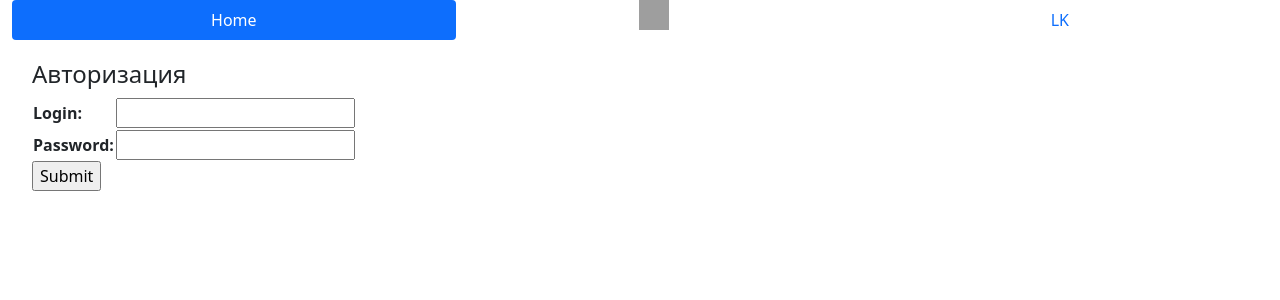
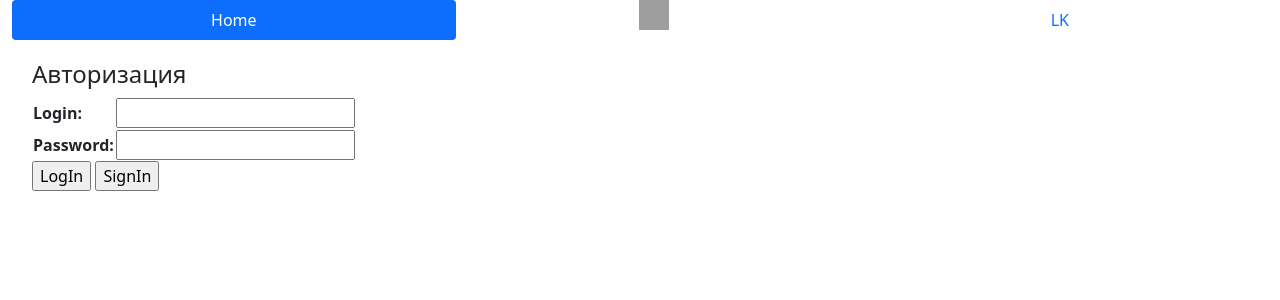
Before and after one commit to Shemyako/foruma, a Django app: page /login in a window 1280 px wide. Shown: the top 300 px of the page. Run offline with Django 4.2, Linux system fonts and the light colour scheme; grey boxes are pictures that could not be loaded.

Commit message:
SignUp added
Sign up with cleaning data added

```diff
--- a/topics/forms.py
+++ b/topics/forms.py
@@ -1,4 +1,8 @@
 from django import forms
+from django.core.exceptions import ValidationError
+from django.utils.translation import gettext_lazy as _
+from .models import Users#, Topics, Messages
+from .auth import check_password
 
 class SendingMessageForm(forms.Form):
     text = forms.CharField()
@@ -7,3 +11,30 @@ class SendingMessageForm(forms.Form):
 class AuthForm(forms.Form):
     login = forms.CharField()
     password = forms.CharField()
+    def clean(self):
+        data = super().clean()
+        if 'login' not in data or 'password' not in data:
+            raise ValidationError('Такого аккаунта не существует')
+
+        login_to_check = data.get('login')
+        password_to_check = data.get('password')
+        user = Users.objects.filter(name=login_to_check)
+
+        if not user:
+            raise ValidationError('Такого аккаунта не существует')
+        elif not check_password(password_to_check, user[0].password):
+            raise ValidationError('Такого аккаунта не существует')
+        return {"login":login_to_check, "password": password_to_check}
+
+
+
+class SignUpForm(forms.Form):
+    login = forms.CharField()
+    password = forms.CharField()
+
+    def clean_login(self):
+        login_to_check = self.cleaned_data['login']
+
+        if Users.objects.filter(name=login_to_check):
+            raise ValidationError('Такой логин уже существует')
+        return login_to_check
--- a/topics/templates/sign_in.html
+++ b/topics/templates/sign_in.html
@@ -9,7 +9,8 @@
             <table>
             {{ form }}
             </table>
-            <input type="submit" value="Submit" />
+            <input type="submit" value="LogIn" name="type"/>
+            <input type="submit" value="SignIn" name="type"/>
         </form>
         {% endif %}
     </div>
--- a/topics/views.py
+++ b/topics/views.py
@@ -1,9 +1,10 @@
 from django.shortcuts import render
 from .models import Users, Topics, Messages
-from .forms import SendingMessageForm, AuthForm
+from .forms import SendingMessageForm, AuthForm, SignUpForm
 from django.http import HttpResponseRedirect
 from django.urls import reverse
 import uuid
+from django.core.exceptions import ValidationError
 from .auth import check_password, making_hash
 
 def get_client_ip(request):
@@ -91,30 +92,41 @@ def topic(request, pk):
 
 def login(request):
     request, user = auth(request)
+    if user:
+        return HttpResponseRedirect(reverse('lk') )
+
+    form = AuthForm()
 
     if request.method == "POST":
-        form = AuthForm(request.POST)
-        if form.is_valid():
-            user = Users.objects.filter(name=form.cleaned_data['login'])
-            if user and check_password(form.cleaned_data['password'], user[0].password):
-                user = user[0]
-                user.ip = get_client_ip(request)
-                user.browser = request.META.get("HTTP_USER_AGENT", "")
-                user.token = uuid.uuid4()
-                user.save()
-                request.session['token'] = str(user.token)
-                return HttpResponseRedirect(reverse('home') )
-        return HttpResponseRedirect(reverse('login') )
+        if "type" in request.POST:
 
-    if not user:
-        form = AuthForm()
-        return render(
-            request,
-            'sign_in.html',
-            context = {"form":form, "user":user},
-        )
+            if request.POST['type'] == 'LogIn':
+                form = AuthForm(request.POST)
 
-    return HttpResponseRedirect(reverse('lk') )
+            else:
+                form = SignUpForm(request.POST)
+
+
+            if form.is_valid():
+                if request.POST['type'] == 'SignIn':
+                    user = Users.objects.create(name=form.cleaned_data['login'], password=making_hash(cleaned_data['password']))
+
+                user = Users.objects.filter(name=form.cleaned_data['login'])
+                if user:
+                    user = user[0]
+                    user.ip = get_client_ip(request)
+                    user.browser = request.META.get("HTTP_USER_AGENT", "")
+                    user.token = uuid.uuid4()
+                    user.save()
+                    request.session['token'] = str(user.token)
+                    return HttpResponseRedirect(reverse('home') )
+
+    return render(
+        request,
+        'sign_in.html',
+        context = {"form":form, "user":user},
+    )
+
 
 
 def lk(request):
```
Also changed, not shown: db.sqlite3.
